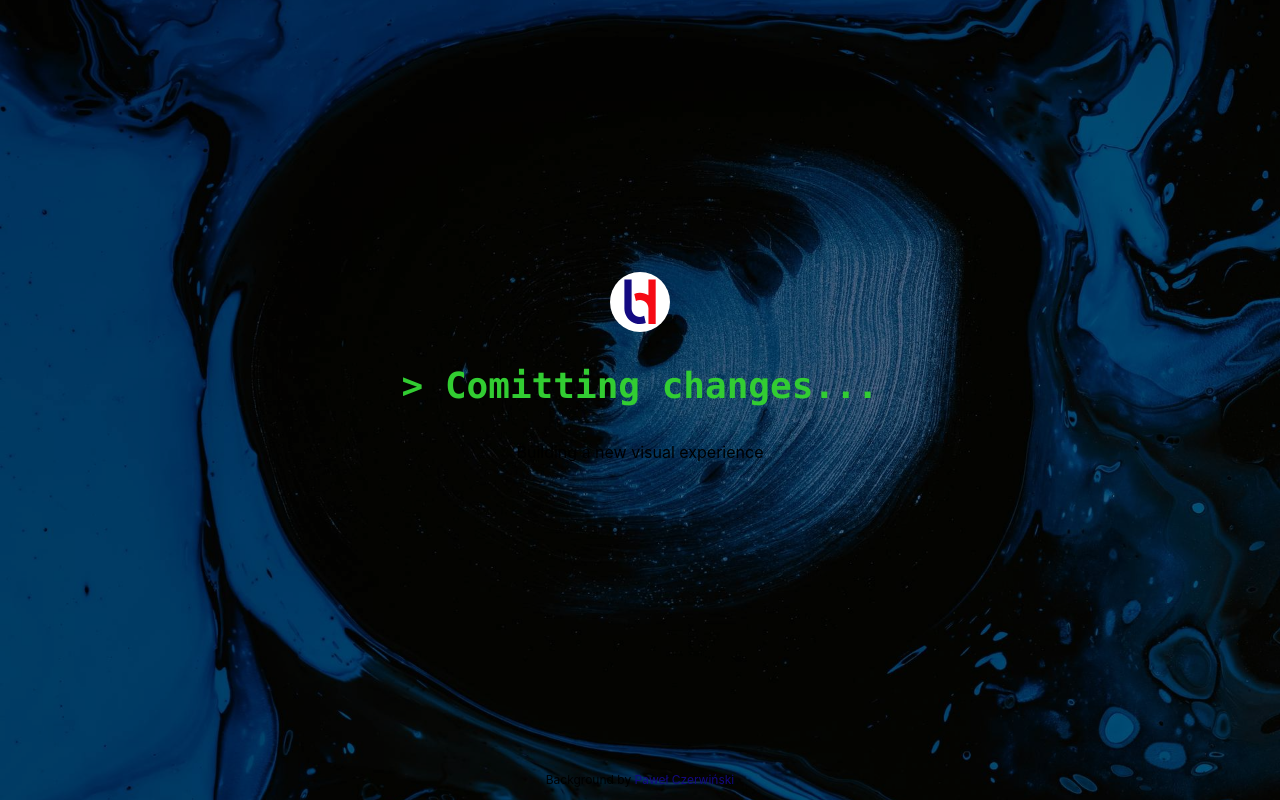
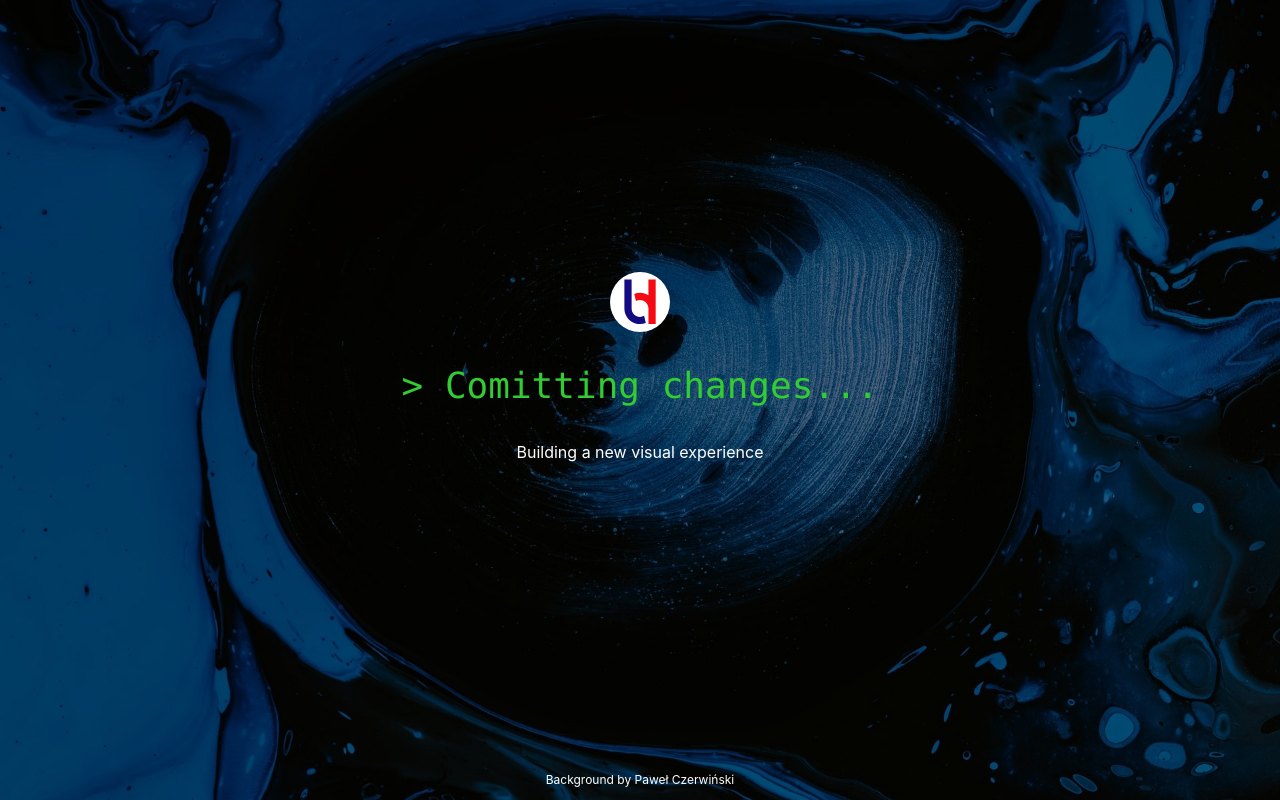
Before and after one commit to luigi-derson/portfolio, a React (Create React App) app: page / in a window 1280 px wide. Built offline with nearby package versions, Linux system fonts and the light colour scheme; some icons are missing.

Commit message:
coming soon page v1

```diff
--- a/public/index.html
+++ b/public/index.html
@@ -26,6 +26,10 @@
     -->
     <link rel="preconnect" href="https://fonts.gstatic.com" />
     <link
+      href="https://fonts.googleapis.com/css2?family=Roboto+Mono&display=swap"
+      rel="stylesheet"
+    />
+    <link
       href="https://fonts.googleapis.com/css2?family=Raleway&display=swap"
       rel="stylesheet"
     />
--- a/src/App.js
+++ b/src/App.js
@@ -7,7 +7,7 @@ import ComingSoon from 'components/pages/ComingSoon'
 
 function App() {
   return (
-    <ThemeProvider theme={light}>
+    <ThemeProvider theme={dark}>
       <GlobalStyles />
       <ComingSoon />
     </ThemeProvider>
--- a/src/components/GlobalStyles.js
+++ b/src/components/GlobalStyles.js
@@ -79,11 +79,15 @@ strong {
 }
 
 a {
-  color: ${({ theme }) => theme.colors.primary};
+  color: ${({ theme }) => theme.colors.fg};
   text-decoration: none;
 
+  &:visited {
+    color: inherit;
+  }
+
   &:hover {
-    color: ${({ theme }) => theme.colors.white};
+    color: ${({ theme }) => theme.colors.green};
   }
 }
 
--- a/src/components/atoms/headings/index.js
+++ b/src/components/atoms/headings/index.js
@@ -1,5 +1,6 @@
 import styled from 'styled-components'
 import { color, typography, compose, space } from 'styled-system'
+import shouldForwardProp from '@styled-system/should-forward-prop'
 
 const headings = {}
 
@@ -9,7 +10,9 @@ tags.forEach((element, index) => {
   const dec = index * 0.25
   const max = 2.5 - dec
 
-  headings[element.toUpperCase()] = styled(element)`
+  headings[element.toUpperCase()] = styled(element).withConfig({
+    shouldForwardProp,
+  })`
     margin-top: 0;
     margin-bottom: 0.5rem;
     font-weight: 700;
--- a/src/components/pages/ComingSoon.js
+++ b/src/components/pages/ComingSoon.js
@@ -37,7 +37,7 @@ const ComingSoon = () => {
           <Box my={4}>
             <img height="60px" src={logo} alt="Luigi Derson Logo" />
           </Box>
-          <H2 color="green" fontFamily="mono" mb="4">
+          <H2 color="green" fontFamily="mono" fontWeight="body" mb="4">
             &gt; Comitting changes...
           </H2>
           <Paragraph>Building a new visual experience</Paragraph>
@@ -64,7 +64,13 @@ const ComingSoon = () => {
 
         <Text display="block" fontSize="xs" mb={1}>
           Background by{' '}
-          <a href="https://unsplash.com/@pawel_czerwinski">Paweł Czerwiński</a>
+          <a
+            href="https://unsplash.com/@pawel_czerwinski"
+            target="_blank"
+            rel="noreferrer norel"
+          >
+            Paweł Czerwiński
+          </a>
         </Text>
       </Footer>
     </>
--- a/src/lib/optimize.js
+++ b/src/lib/optimize.js
@@ -4,7 +4,7 @@ const glob = require(`glob`)
 
 const matches = glob.sync(`src/assets/**/*.{png,jpg,jpeg}`)
 const MAX_WIDTH = 1920
-const QUALITY = 70
+const QUALITY = 85
 
 Promise.all(
   matches.map(async match => {
```
Also changed, not shown: src/assets/pawel-czerwinski-GHLapgsw0dg-unsplash-optimized.jpg.
